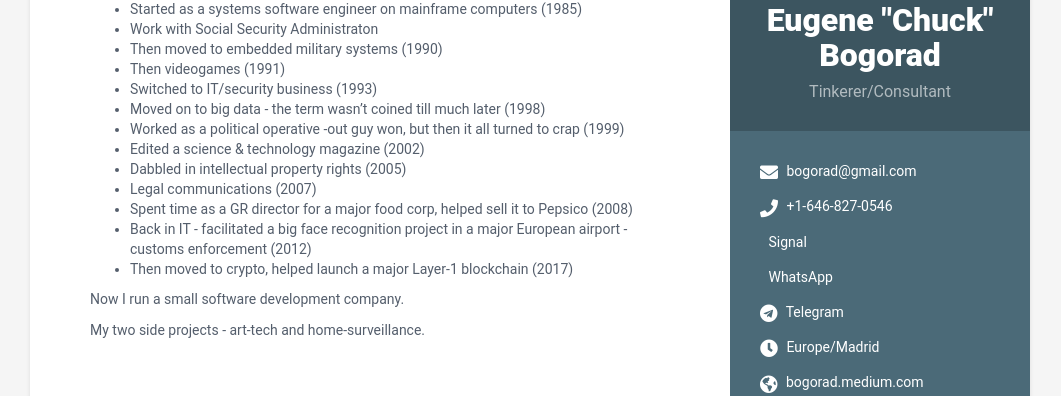
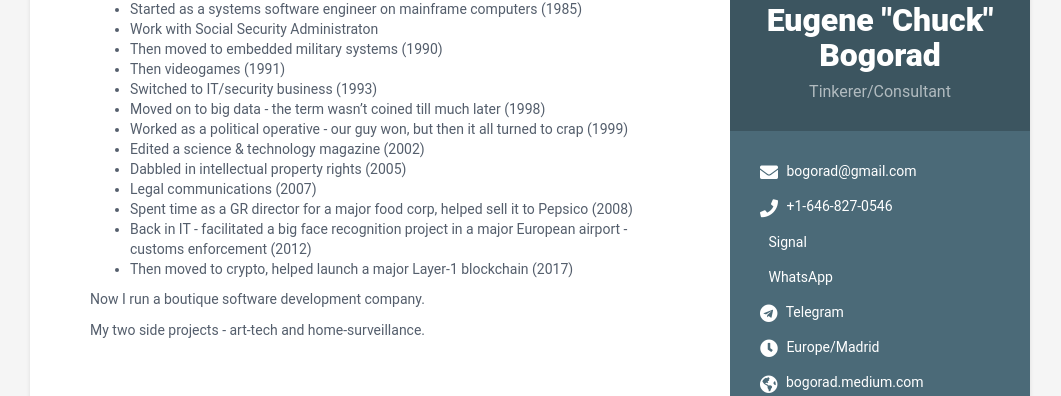
Before and after one commit to bogorad/bogorad.github.io, a Jekyll site: the page built from index.html, in a window 1280 px wide. Shown: the part 172-568 px from the top of the page, without its empty margins (110-1171 px from the left). Built offline with Jekyll 4.4.1, drawn with Linux system fonts in a browser that asks for light colours.

Commit message:
fixed typos

```diff
--- a/_data/data.yml
+++ b/_data/data.yml
@@ -67,7 +67,7 @@ career-profile:
       - Then videogames (1991)
       - Switched to IT/security business (1993)
       - Moved on to big data - the term wasn't coined till much later (1998)
-      - Worked as a political operative -out guy won, but then it all turned to crap (1999)
+      - Worked as a political operative - our guy won, but then it all turned to crap (1999)
       - Edited a science & technology magazine (2002)
       - Dabbled in intellectual property rights (2005)
       - Legal communications (2007)
@@ -75,7 +75,7 @@ career-profile:
       - Back in IT - facilitated a big face recognition project in a major European airport - customs enforcement (2012)
       - Then moved to crypto, helped launch a major Layer-1 blockchain (2017)
 
-      Now I run a small software development company.
+      Now I run a boutique software development company.
 
       My two side projects - art-tech and home-surveillance.
 
```
